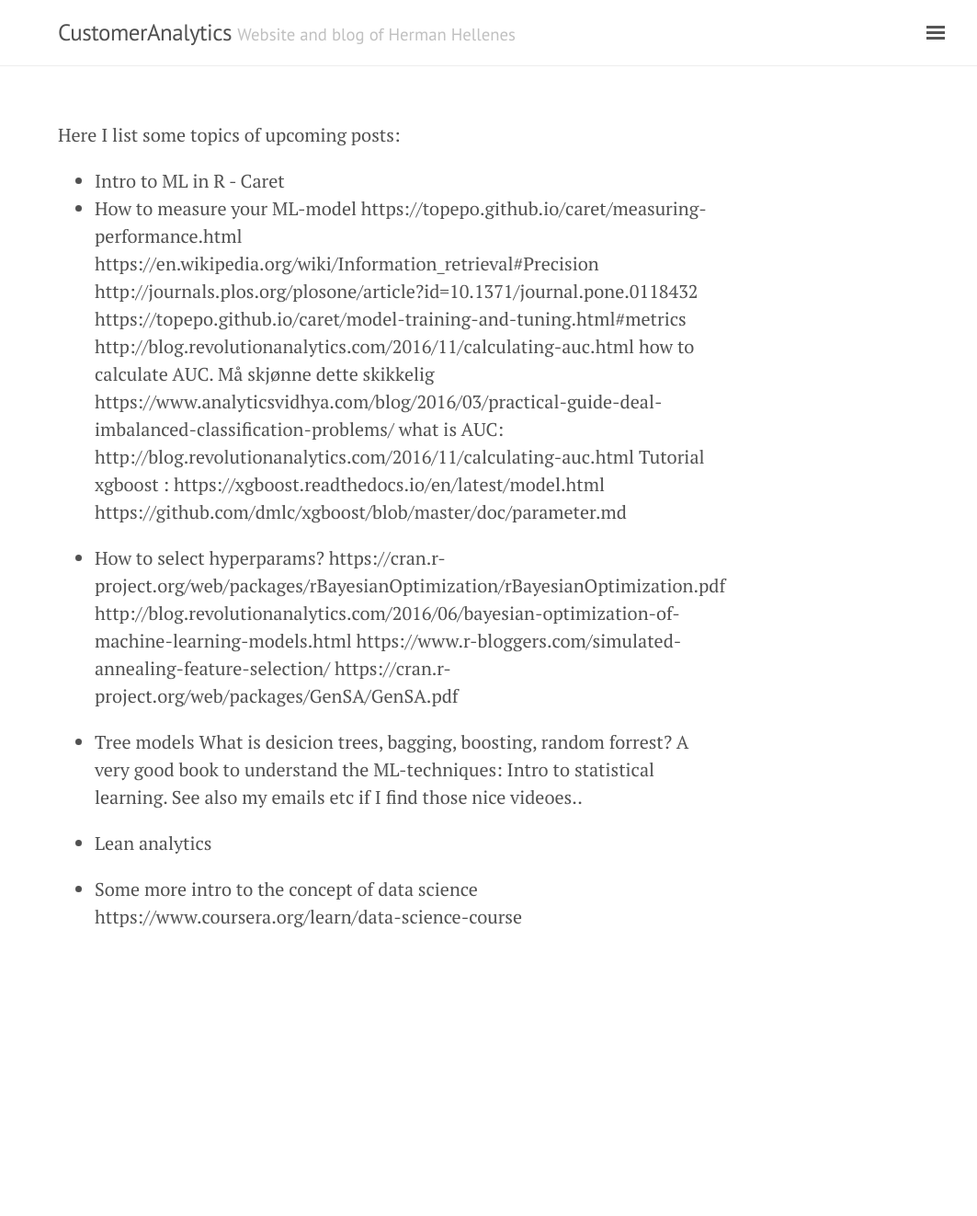
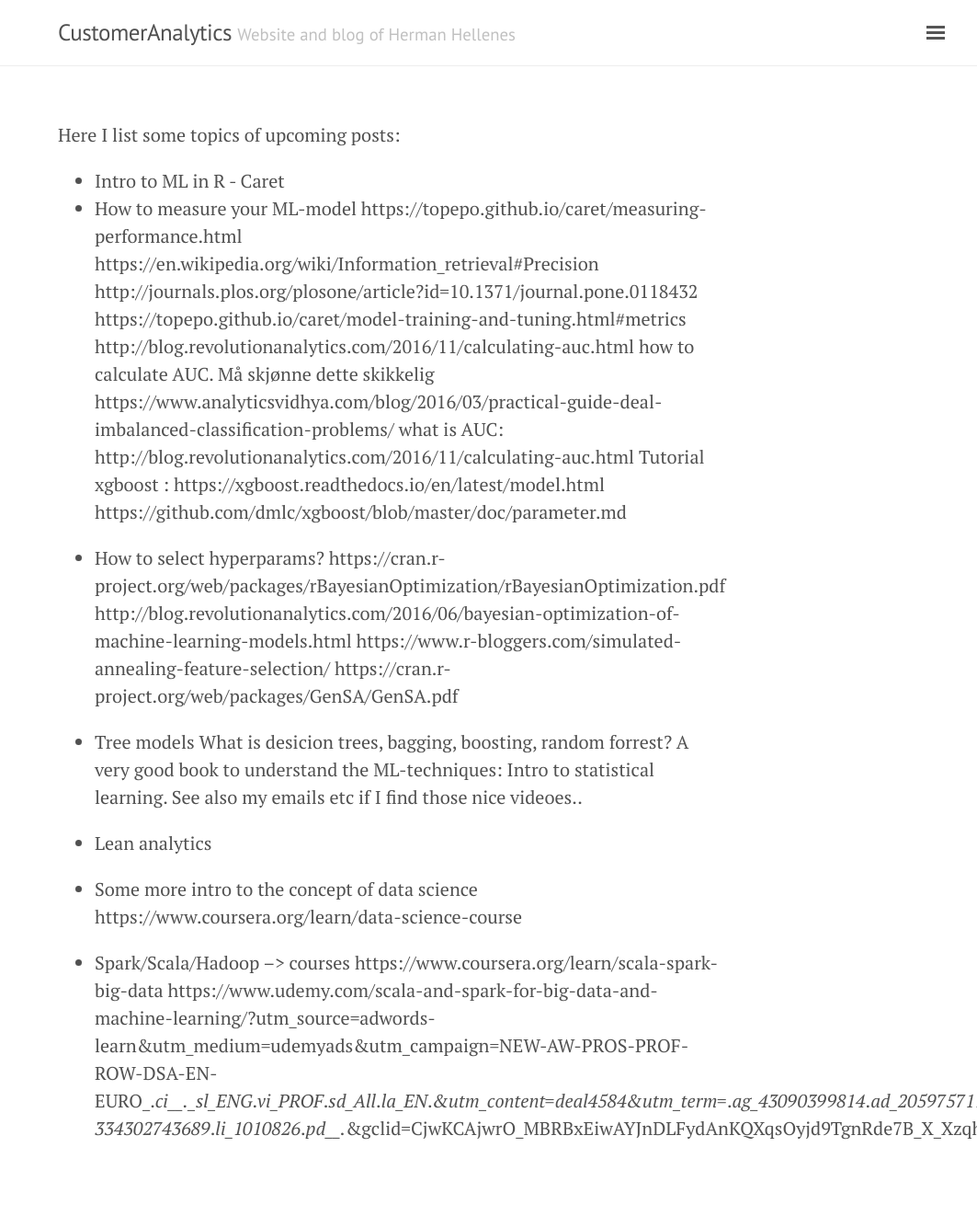
Before and after one commit to herman-hellenes/herman-hellenes.github.io, a Jekyll site: the page built from undone_posts/2017-08-18-Temp-resources.md, in a window 1280 px wide. Shown: the whole page at 92% size, without its empty margins (217-1280 px from the left). Built offline with Jekyll 4.4.1, drawn with Linux system fonts in a browser that asks for light colours; nearby versions of some CDN libraries; our own code applies the rules of GitHub Pages for plain Markdown files; before the commit the page ends 1092 px from its top, so only the background shows below that.

Commit message:
Update 2017-08-18-Temp-resources.md

```diff
--- a/undone_posts/2017-08-18-Temp-resources.md
+++ b/undone_posts/2017-08-18-Temp-resources.md
@@ -29,3 +29,7 @@ What is desicion trees, bagging, boosting, random forrest? A very good book to u
 
 * Some more intro to the concept of data science
 https://www.coursera.org/learn/data-science-course
+
+* Spark/Scala/Hadoop --> courses
+https://www.coursera.org/learn/scala-spark-big-data
+https://www.udemy.com/scala-and-spark-for-big-data-and-machine-learning/?utm_source=adwords-learn&utm_medium=udemyads&utm_campaign=NEW-AW-PROS-PROF-ROW-DSA-EN-EURO_._ci__._sl_ENG_._vi_PROF_._sd_All_._la_EN_._&utm_content=deal4584&utm_term=_._ag_43090399814_._ad_205975711605_._de_c_._dm__._pl__._ti_dsa-334302743689_._li_1010826_._pd__._&gclid=CjwKCAjwrO_MBRBxEiwAYJnDLFydAnKQXqsOyjd9TgnRde7B_X_XzqhVrYfRyWRvq98aE51iSMRamhoCHukQAvD_BwE
```
